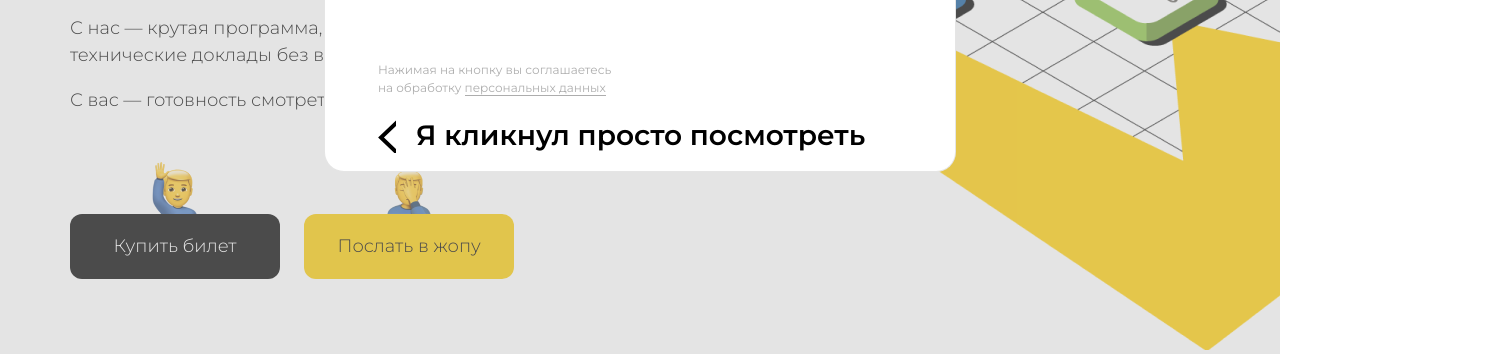
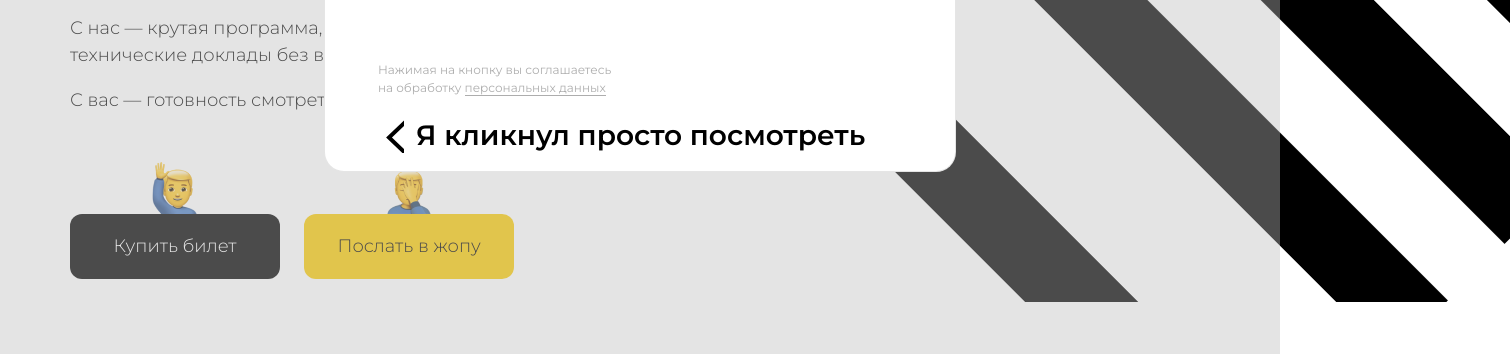
Before and after one commit to EPShepelev/test-task_jug-group, a plain HTML site: page index.html in a window 1280 px wide. Both pictures are taken after a click on the button "Купить билет". Shown: the part 448-802 px from the top of the page, 1510 px wide, since content can reach past the window. Drawn offline with Linux system fonts and the light colour scheme.

Commit message:
add animation for black lines

```diff
--- a/index.html
+++ b/index.html
@@ -9,7 +9,13 @@
   <title>Document</title>
 </head>
 <body>
+
   <div class="container">
+    <div class="container__background">
+      <div class="container__background-animate">
+
+      </div>
+    </div>
     <header class="header">
       <a class="header__logo" href="#"><img src="images/logo.png" alt="company logo"></a>
     </header>
--- a/style.css
+++ b/style.css
@@ -1,20 +1,42 @@
 body {
   font-family: 'Montserrat', sans-serif;
   position: absolute;
-  background:
-    url('images/background.png') top 187px right 0 no-repeat,
-    url('images/background-animate.png') top -1px left 540px no-repeat;
-  animation: animatedBackground 2s linear infinite;
-}
-
-@keyframes animatedBackground {
-  from { background-position: top 187px right 0, top -1px left 550px; }
-  to { background-position: top 187px right 0, top -50px left 630px; }
+   background: url('images/background.png') top 187px right 0 no-repeat,
 }
 
 .container{
   margin-left: 70px;
+  position: relative;
+
 }
+
+
+.container__background {
+  position: absolute;
+  left: 740px;
+  top: -100px;
+  width: 700px;
+  height: 700px;
+  overflow: hidden;
+}
+
+.container__background-animate {
+  width: 100%;
+  height: 100%;
+  background: repeating-linear-gradient(0, white 0, white 80px, black 80px, black 160px);
+  transform: rotate(45deg) translateX(100px);
+  animation: movingTo 1s linear infinite;
+}
+
+@keyframes movingTo {
+  from {
+    background-position-y: 0px;
+  }
+  to {
+    background-position-y: -160px;
+  }
+}
+
 
 .header {
   margin-top: 150px;
@@ -223,7 +245,6 @@ body {
 
 .questions__subscribe-back,
 .questions__review-back {
-  padding-left: 38px;
   width: 450px;
   height: 36px;
   font-weight: 600;
@@ -235,9 +256,11 @@ body {
 
 .questions__subscribe-back {
   color: #000;
+  margin-left: 38px;
 }
 .questions__review-back {
   color: #fff;
+  margin-left: 65px;
 }
 
 .questions__subscribe-back::before {
@@ -247,7 +270,7 @@ body {
   height: 35px;
   background-image: url('./images/arrow.svg');
   top: 0;
-  left: 0;
+  left: -30px;
 }
 
 .questions__review-back::before {
@@ -257,7 +280,7 @@ body {
   height: 35px;
   background-image: url('./images/arrow-white.svg');
   top: 0;
-  left: 0;
+  left: -30px;
 }
 
 .questions__subscribe-done {
@@ -345,3 +368,7 @@ body {
   top: -120px;
   left: 145px;
 }
+
+@media screen and (max-width: 479px) {
+
+}
```
Also changed, not shown: images/arrow-white.svg, images/lines 2.svg (added).
